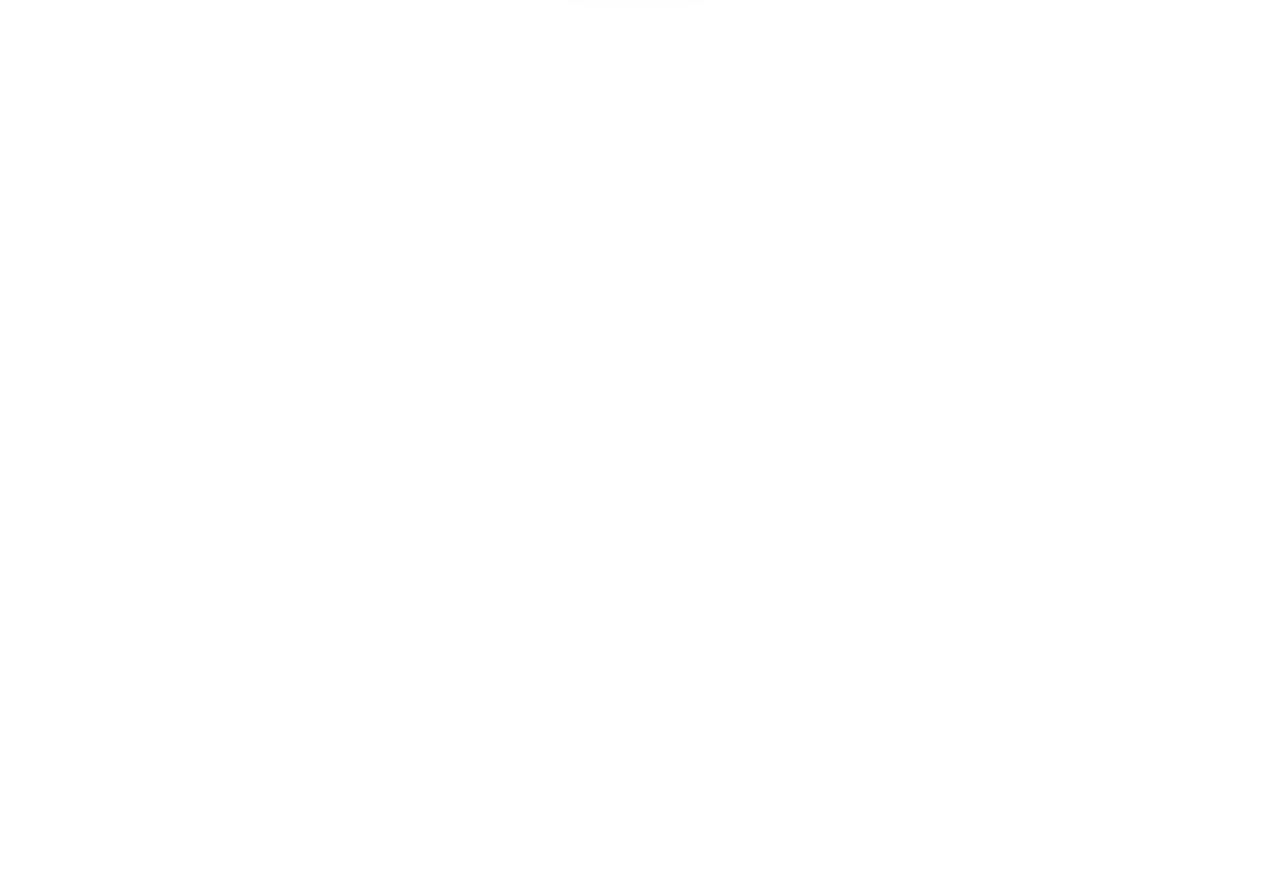
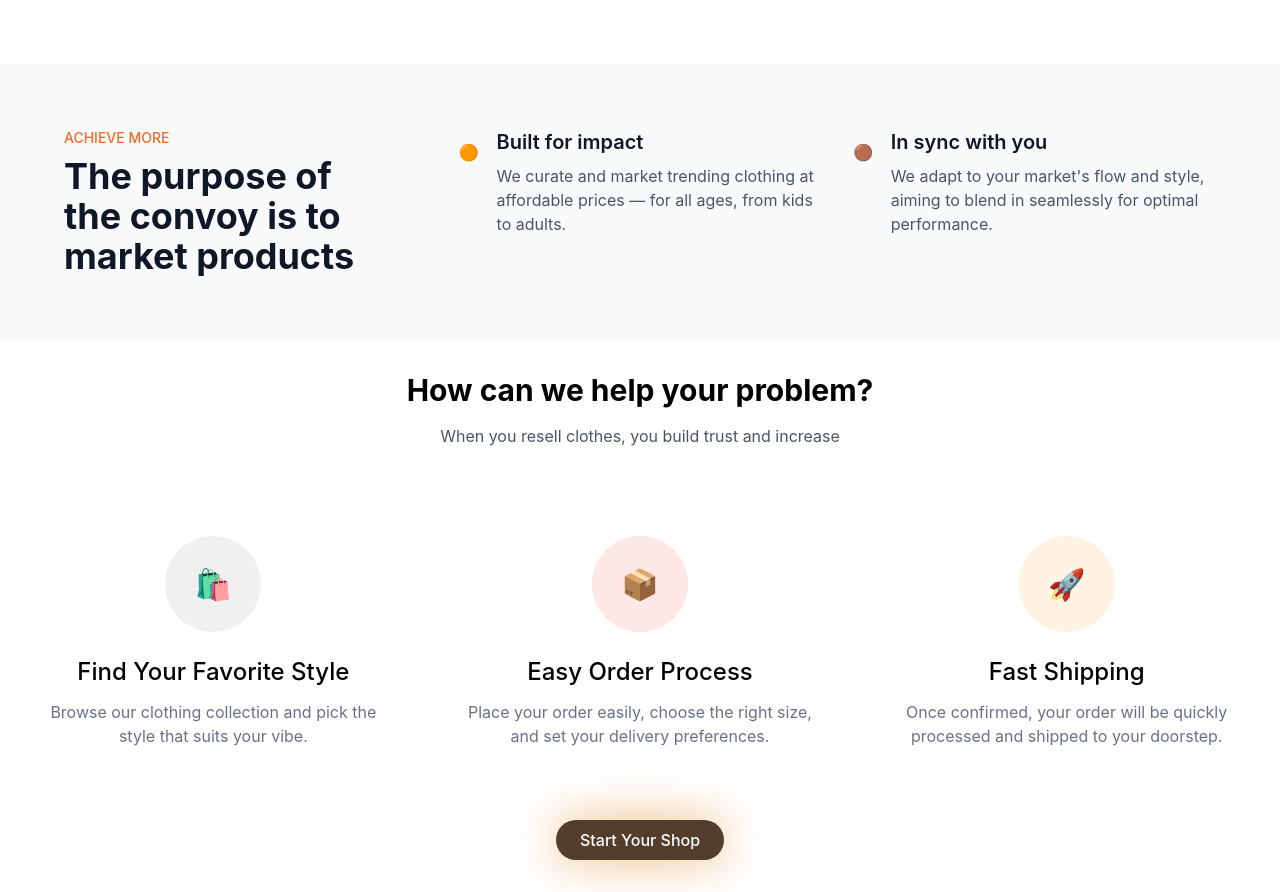
Before and after one commit to FaizZzhue/Toko-Thrifting, a React (Vite) app: page / in a window 1280 px wide. Shown: the part 960-1852 px from the top of the page. Before the commit the page ends 1024 px from the top, so only its background shows below. Built offline with nearby package versions, Linux system fonts and the light colour scheme.

Commit message:
News Sections

```diff
--- /dev/null
+++ b/src/components/FeaturesSection.jsx
@@ -0,0 +1,63 @@
+
+
+export const FeaturesSection = () => {
+    const features = [
+        {
+            icon: "🛍️",
+            title: "Find Your Favorite Style",
+            description: "Browse our clothing collection and pick the style that suits your vibe."
+        },
+        {
+            icon: "📦",
+            title: "Easy Order Process",
+            description: "Place your order easily, choose the right size, and set your delivery preferences."
+        },
+        {
+            icon: "🚀",
+            title: "Fast Shipping",
+            description: "Once confirmed, your order will be quickly processed and shipped to your doorstep."
+        },
+    ];
+    return (
+        <section className="max-w-7xl mx-auto px-4 py-8">
+
+            {/* Heading Texts */}
+            <div className="text-center mb-16">
+                <h2 className="text-3xl font-bold mb-4">How can we help your problem?</h2>
+                <p className="text-gray-600">When you resell clothes, you build trust and increase</p>
+            </div>
+
+            {/* Features Box */}
+            <div className="grid grid-cols-1 md:grid-cols-3 gap-8">
+                {features.map((features, index) => (
+                    <div
+                        key={index}
+                        className="flex flex-col text-center items-center p-6"
+                    >
+                        <div
+                            className="w-24 h-24 rounded-full mb-6 flex items-center justify-center"
+                            style={{backgroundColor
+                                : index === 0 ? "#F1EFF0"
+                                : index === 1 ? "#FEE7E7"
+                                : "#FFF3E4"
+                            }}
+                        >
+                            <div className="text-3xl">{features.icon}</div>
+                        </div>
+
+                        <h3 className="text-2xl font-medium mb-3">{features.title}</h3>
+                        <p className="text-gray-500 text-center">{features.description}</p>
+                    </div>
+                ))}
+            </div>
+
+            {/* Features Button */}
+            <div className="text-center mt-12">
+                <button className="click-button relative">
+                    Start Your Shop
+                    <div className="absolute -z-10 w-full h-full rounded-full bg-amber-600/50 blur-xl top-0 left-0"></div>
+                </button>
+            </div>
+        </section>
+    )
+}
--- a/src/components/HeroSection.jsx
+++ b/src/components/HeroSection.jsx
@@ -24,10 +24,10 @@ export const HeroSection = () => {
                         </span>
                     </h1>
                     <div className="container flex items-center gap-2 w-fit px-4 py-2 rounded-full hover:bg-slate-100 transition-colors cursor-pointer animate-fade-in group">
-                        <span className="text-sm text-primary font-medium">
+                        <span className="text-sm text-primary font-medium hover:text-black">
                             Find your dream item
                         </span>
-                        <button className="text-lg text-primary cursor-pointer">
+                        <button className="text-lg text-primary cursor-pointer hover:text-black">
                             <FiArrowRight />
                         </button>
                     </div>
--- /dev/null
+++ b/src/components/PurposeSection.jsx
@@ -0,0 +1,46 @@
+
+
+export const PurposeSection = () => {
+    const purpose = [
+        {
+            icon: "🟠",
+            title: "Built for impact",
+            description: "We curate and market trending clothing at affordable prices — for all ages, from kids to adults."
+        },
+        {
+            icon: "🟤",
+            title: "In sync with you",
+            description: "We adapt to your market's flow and style, aiming to blend in seamlessly for optimal performance."
+        }
+    ]
+
+    return (
+        <section className="w-full bg-gray-50 py-16 px-4 sm:px-6 md:px-8" id="About">
+            <div className="max-w-6xl mx-auto">
+                <div className="grid md:grid-cols-3 grid-cols-1 gap-8">
+                    {/* Heading Text */}
+                    <div className="">
+                        <p className="text-sm text-link font-medium mb-2">ACHIEVE MORE</p>
+                        <h2 className="text-3xl md:w-4/5 w-full md:text-4xl font-bold text-gray-900"> The purpose of the convoy is to market products</h2>
+                    </div>
+                    {/* Bullet Point */}
+                    <div className="col-span-2 grid grid-cols-1 md:grid-cols-2 justify-between gap-8">
+                        {purpose.map((purpose, index) => (
+                            <div
+                                key={index}
+                                className="flex space-x-4"
+                            >
+                                <div className="w-12 h-12 flex items-center justify-start rounded-lg">{purpose.icon}</div>
+
+                                <div>
+                                    <h3 className="text-xl font-semibold text-gray-900 mb-2">{purpose.title}</h3>
+                                    <p className="text-gray-600">{purpose.description}</p>
+                                </div>
+                            </div>
+                        ))}
+                    </div>
+                </div>
+            </div>
+        </section>
+    )
+}
--- a/src/index.css
+++ b/src/index.css
@@ -27,7 +27,6 @@
 
 @utility container {
     margin-inline: auto;
-    /* padding-inline: 2rem; */
 
     @media (width >= 640px) {
         max-width: 640px;
--- a/src/pages/Home.jsx
+++ b/src/pages/Home.jsx
@@ -1,18 +1,20 @@
+import { FeaturesSection } from "../components/FeaturesSection";
 import { HeroSection } from "../components/HeroSection";
 import { Navbar } from "../components/NavBar";
 import { ProductLogo } from "../components/ProductLogo";
+import { PurposeSection } from "../components/PurposeSection";
 
 export const Home = () => {
     return (
         <main className="relative min-h-screen overflow-x-hidden">
-            <div className="absolute inset-0 flex justify-center items-center  -z-10">
-                <div className="w-[500px] h-[500px] bg-gradient-to-br from-[#8B4513]/50 to-orange-400/20 rounded-full blur-[100px]"/>
-            </div>
+            <div className="absolute inset-0 left-1/2 transform -translate-x-1/2 w-[500px] h-[500px] bg-gradient-to-br from-[#8B4513]/50 to-orange-400/20 rounded-full blur-[100px] -z-10" />
             <div className="overflow-hidden">
                 <Navbar />
                 <div>
                     <HeroSection />
                     <ProductLogo />
+                    <PurposeSection />
+                    <FeaturesSection />
                 </div>
             </div>
         </main>
```
Also changed, not shown: src/components/ProductLogo.jsx (+8 -8 lines).
